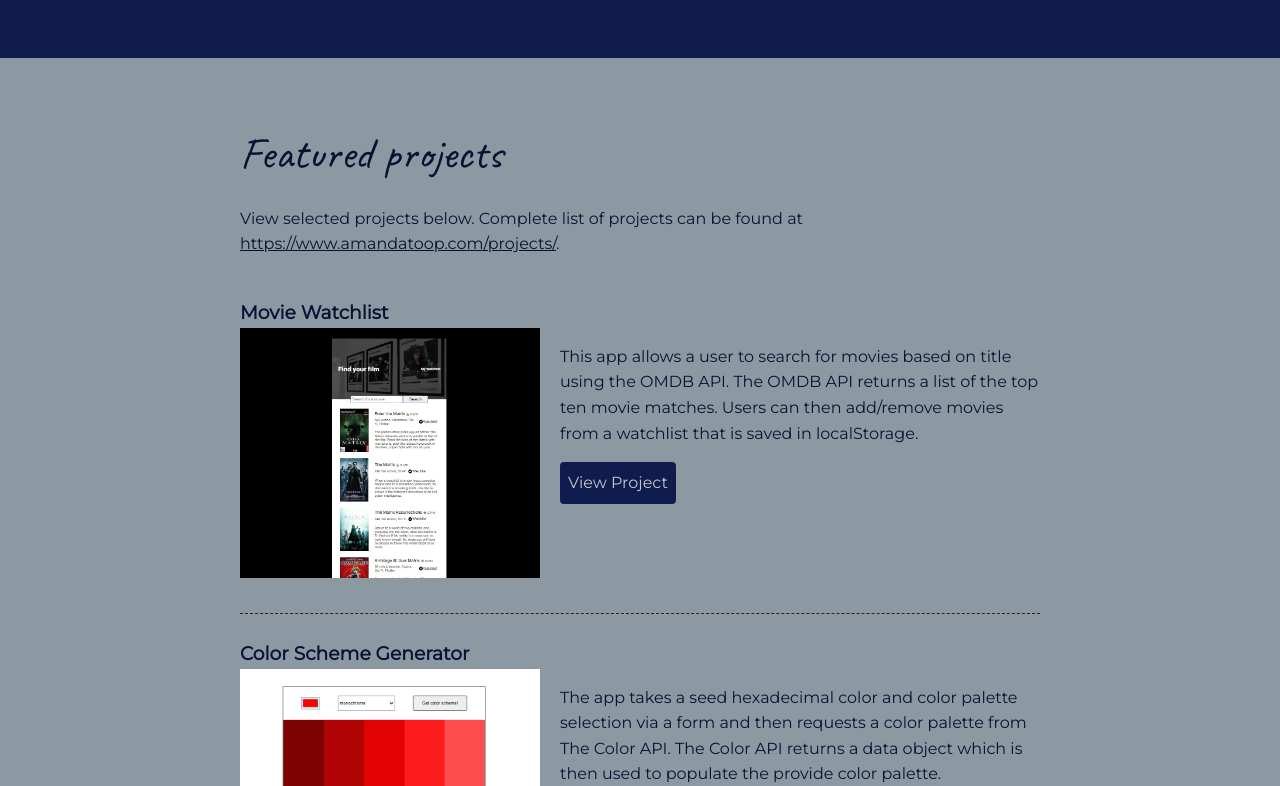
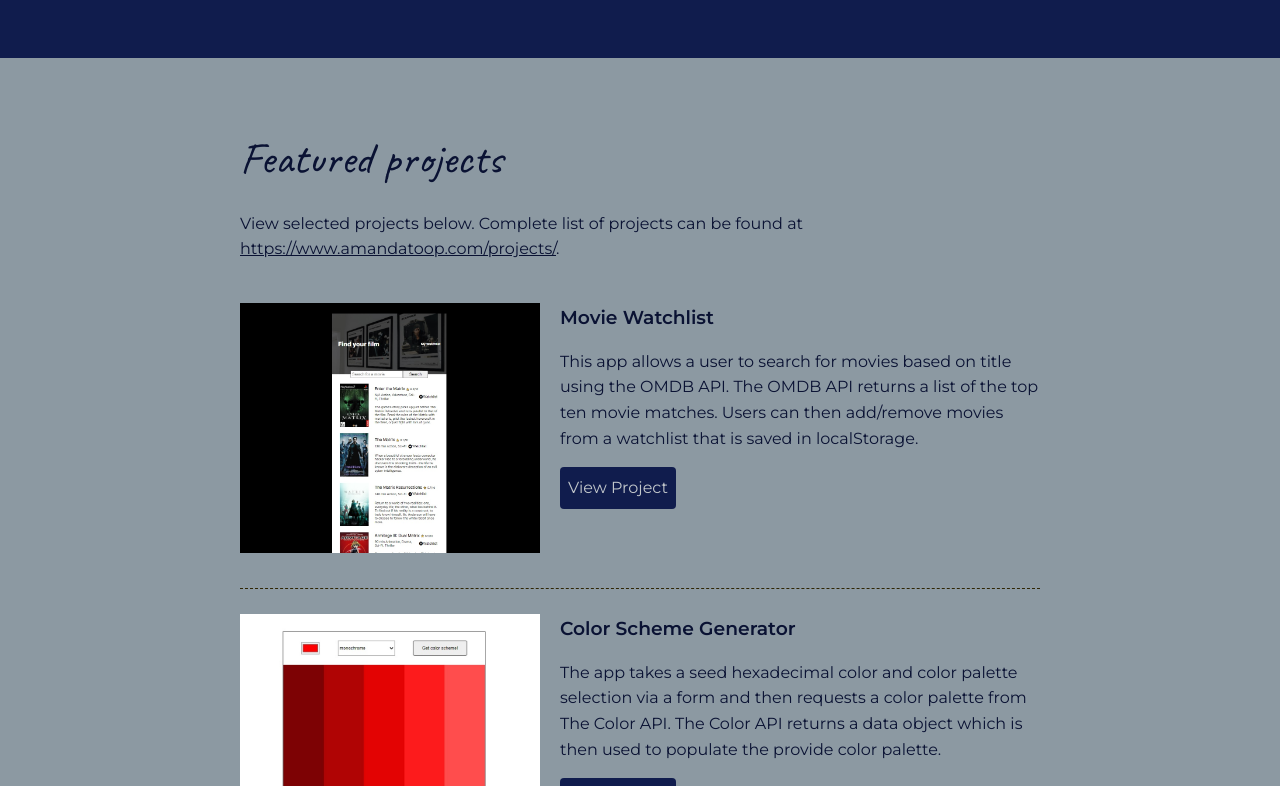
Before and after one commit to atoopdev/portfolio-react-2, a React (Vite) app in the folder portfolio-react-2/: page / in a window 1280 px wide. Shown: the part 774-1560 px from the top of the page. Built offline with nearby package versions, Linux system fonts and the light colour scheme.

Commit message:
Added font weights, swapped project image title order

```diff
--- a/portfolio-react-2/index.html
+++ b/portfolio-react-2/index.html
@@ -8,7 +8,7 @@
      <!-- adding fonts -->
      <link rel="preconnect" href="https://fonts.googleapis.com">
      <link rel="preconnect" href="https://fonts.gstatic.com" crossorigin>
-     <link href="https://fonts.googleapis.com/css2?family=Caveat&family=Montserrat&display=swap" rel="stylesheet">
+     <link href="https://fonts.googleapis.com/css2?family=Caveat&family=Montserrat:wght@400;600;700&display=swap" rel="stylesheet">
  <!-- end add fonts -->
 
  <!-- font awesome kit -->
--- a/portfolio-react-2/src/components/projectcard.jsx
+++ b/portfolio-react-2/src/components/projectcard.jsx
@@ -2,8 +2,9 @@
 
 export default function ProjectCard(props){
     return <section className="project-item">
+
+        <a href={props.project.link} className="project-btn"><img src={props.project.img} alt={props.project.title} className="project-img"></img></a>
         <h3 className="project-title">{props.project.title}</h3>
-        <a href={props.project.link} className="project-btn"><img src={props.project.img} alt={props.project.title} className="project-img"></img></a>
         <p className="project-description">{props.project.description}</p>
 
         {/* conditional display if there is blog link */}
--- a/portfolio-react-2/src/index.css
+++ b/portfolio-react-2/src/index.css
@@ -336,7 +336,7 @@
   text-decoration: none;
 }
 
-/* Responsive styles */
+/************************* Responsive styles ********************************************/
 
 @media screen and (min-width:1682px){
   /* add a background image */
@@ -468,6 +468,15 @@
   padding-bottom: 3rem;
 }
 
+.projects h2{
+  padding-top:5px;
+  margin-bottom: 5px;
+}
+
+.projects h3{
+  font-weight: 600;
+}
+
 /* min-width 654px */
 @media screen and (min-width:654px){
   .projects-container{
```
